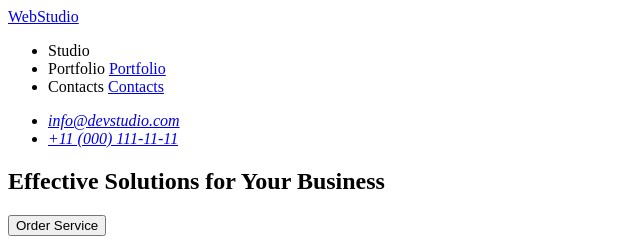
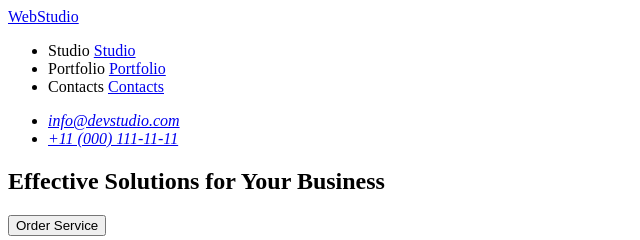
Before and after one commit to Sandro-it/goit-markup-hw-01, a plain HTML site: page index.html in a window 1280 px wide. Shown: the top 240 px of the page, 0-640 px from the left. Drawn offline with Linux system fonts and the light colour scheme.

Commit message:
update2.1

```diff
--- a/index.html
+++ b/index.html
@@ -15,7 +15,7 @@
         <ul>
           <li>
             Studio
-            <a href="Studio"></a>
+            <a href="Studio">Studio</a>
           </li>
 
           <li>
```
